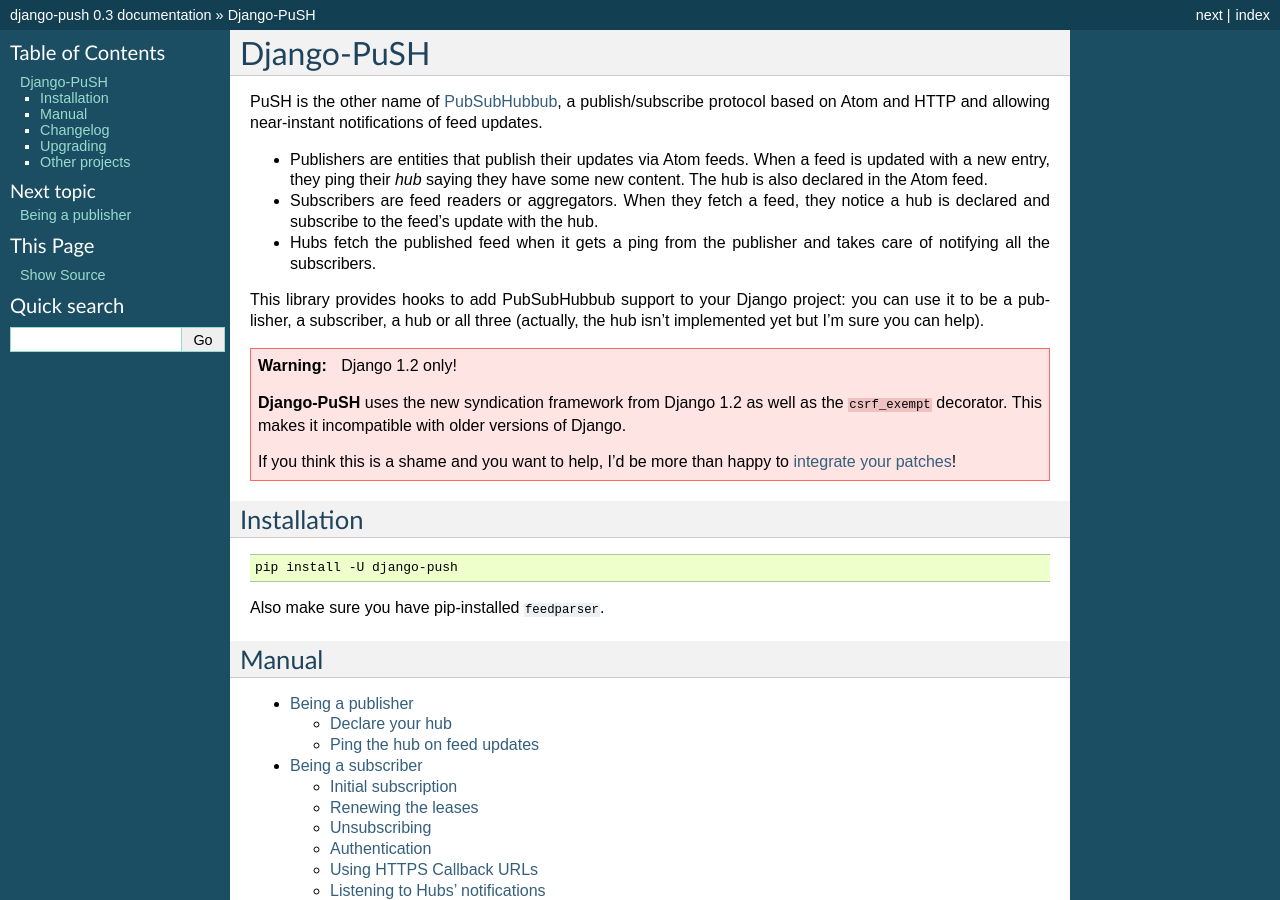
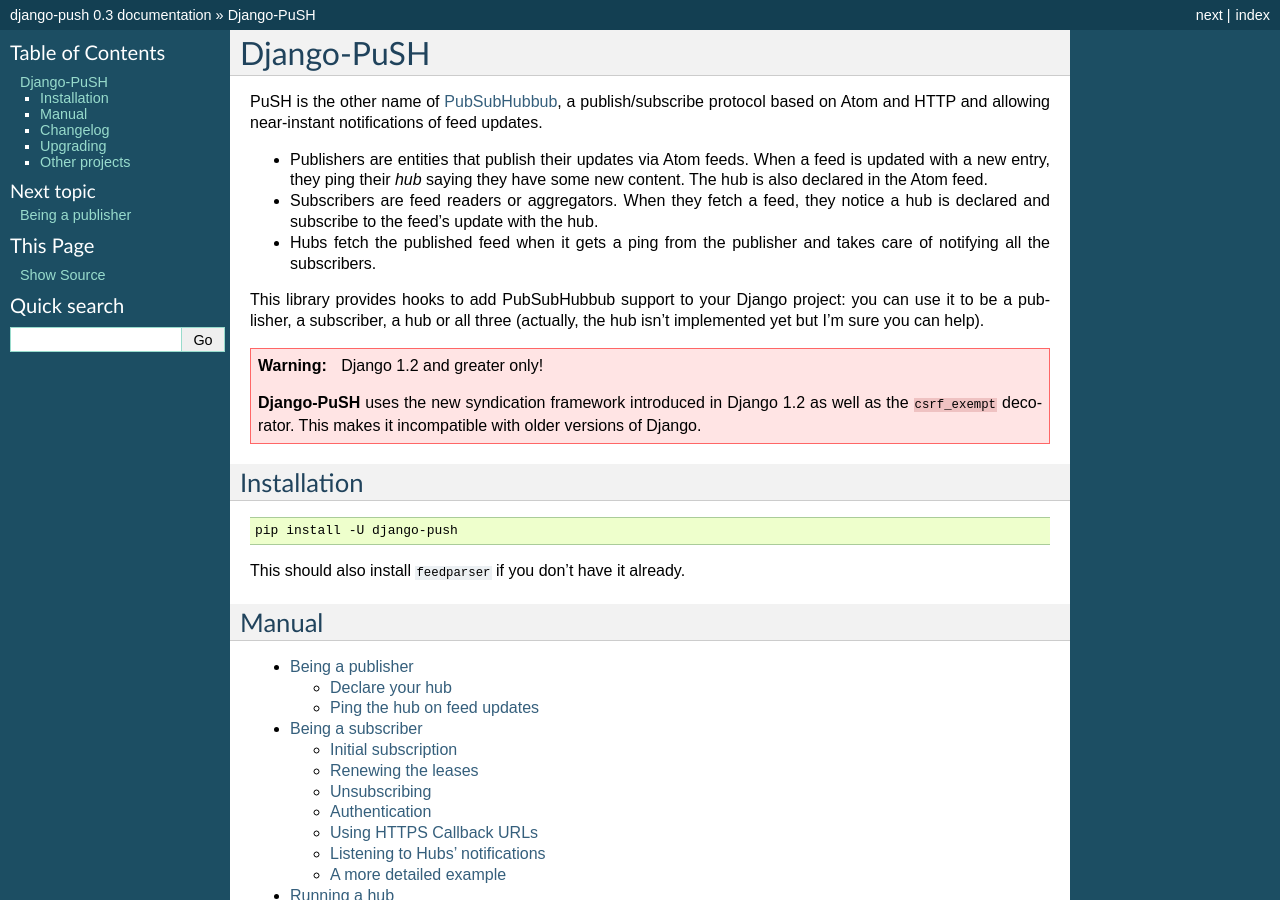
Before and after one commit to brutasse/django-push, a Sphinx documentation site: the page built from docs/index.rst, in a window 1280 px wide and 900 px high. Built offline with Sphinx 7.4.7, drawn with Linux system fonts in a browser that asks for light colours.

Commit message:
Django 1.2 is so 2010

```diff
--- a/docs/index.rst
+++ b/docs/index.rst
@@ -25,16 +25,11 @@
 project: you can use it to be a publisher, a subscriber, a hub or all three
 (actually, the hub isn't implemented yet but I'm sure you can help).
 
-.. warning:: Django 1.2 only!
+.. warning:: Django 1.2 and greater only!
 
-    **Django-PuSH** uses the new syndication framework from Django 1.2 as well
-    as the ``csrf_exempt`` decorator. This makes it incompatible with older
-    versions of Django.
-
-    If you think this is a shame and you want to help, I'd be more than happy
-    to `integrate your patches`_!
-
-    .. _integrate your patches: http://github.com/brutasse/django-push
+    **Django-PuSH** uses the new syndication framework introduced in Django
+    1.2 as well as the ``csrf_exempt`` decorator. This makes it incompatible
+    with older versions of Django.
 
 Installation
 ------------
@@ -43,7 +38,7 @@
 
     pip install -U django-push
 
-Also make sure you have pip-installed ``feedparser``.
+This should also install ``feedparser`` if you don't have it already.
 
 Manual
 ------
```
